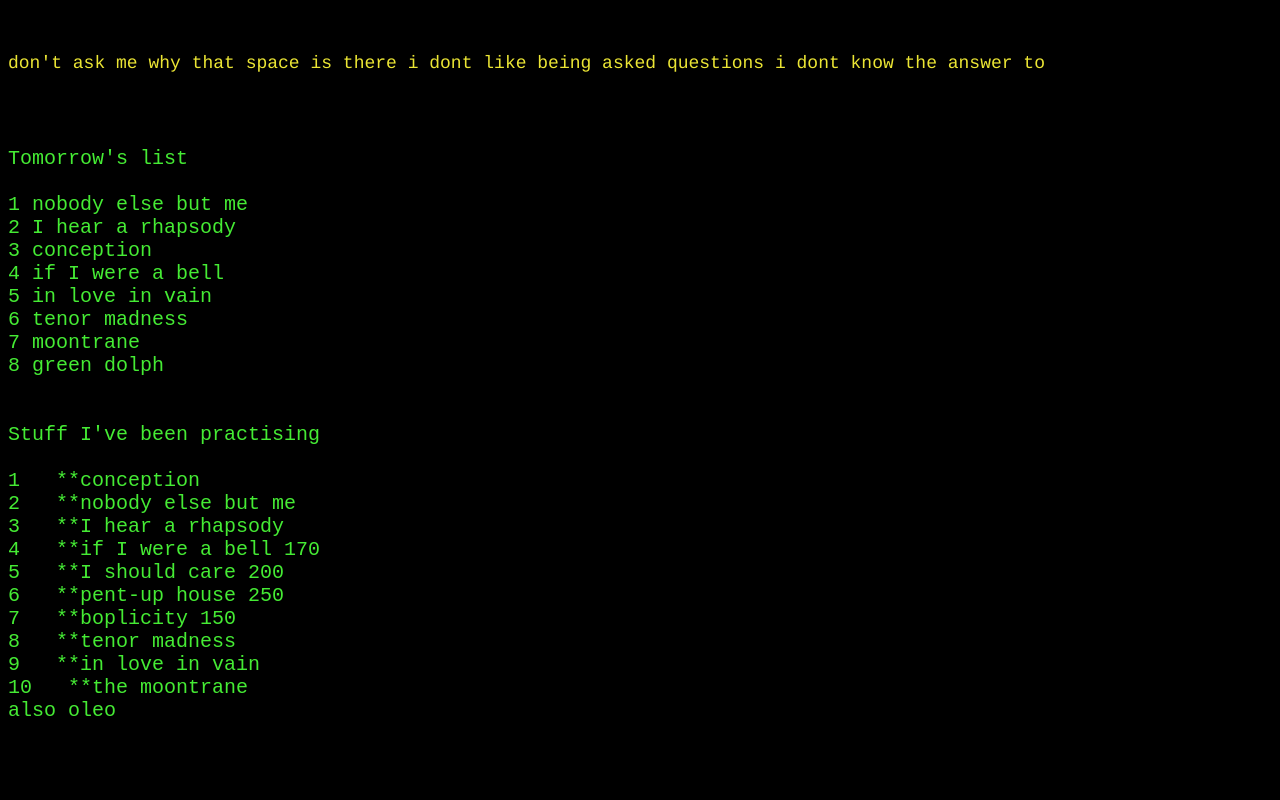
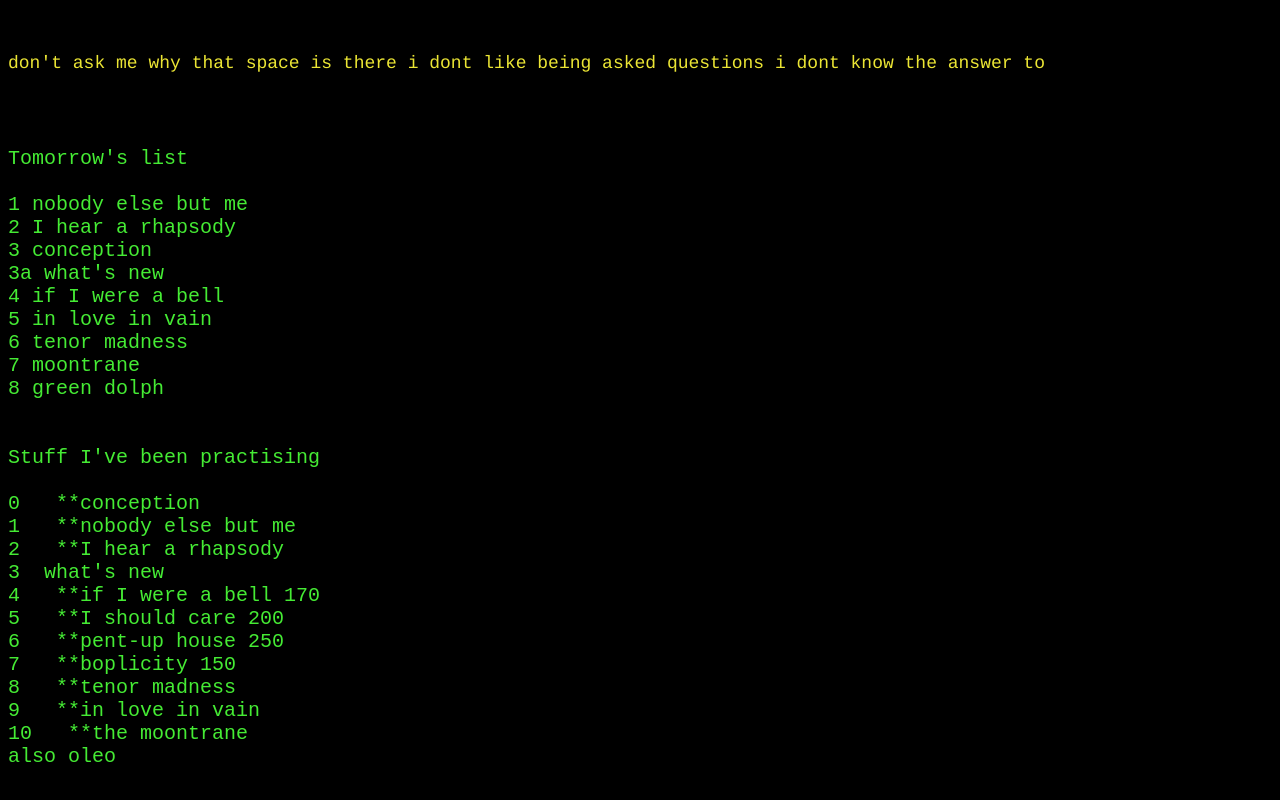
Before and after one commit to lucaspitzer/index, a plain HTML site: page leads.html in a window 1280 px wide. Shown: the part 516-1316 px from the top of the page. Drawn offline with Linux system fonts and the light colour scheme.

Commit message:
new prpog

```diff
--- a/leads.html
+++ b/leads.html
@@ -33,6 +33,7 @@ Tomorrow's list
 1 nobody else but me
 2 I hear a rhapsody
 3 conception
+3a what's new
 4 if I were a bell
 5 in love in vain
 6 tenor madness
@@ -42,9 +43,10 @@ Tomorrow's list
 
 Stuff I've been practising
 
-1   **conception
-2   **nobody else but me
-3   **I hear a rhapsody
+0   **conception
+1   **nobody else but me
+2   **I hear a rhapsody
+3  what's new
 4   **if I were a bell 170
 5   **I should care 200
 6   **pent-up house 250
```
Also changed, not shown: sponge.html (+1 -0 lines).
